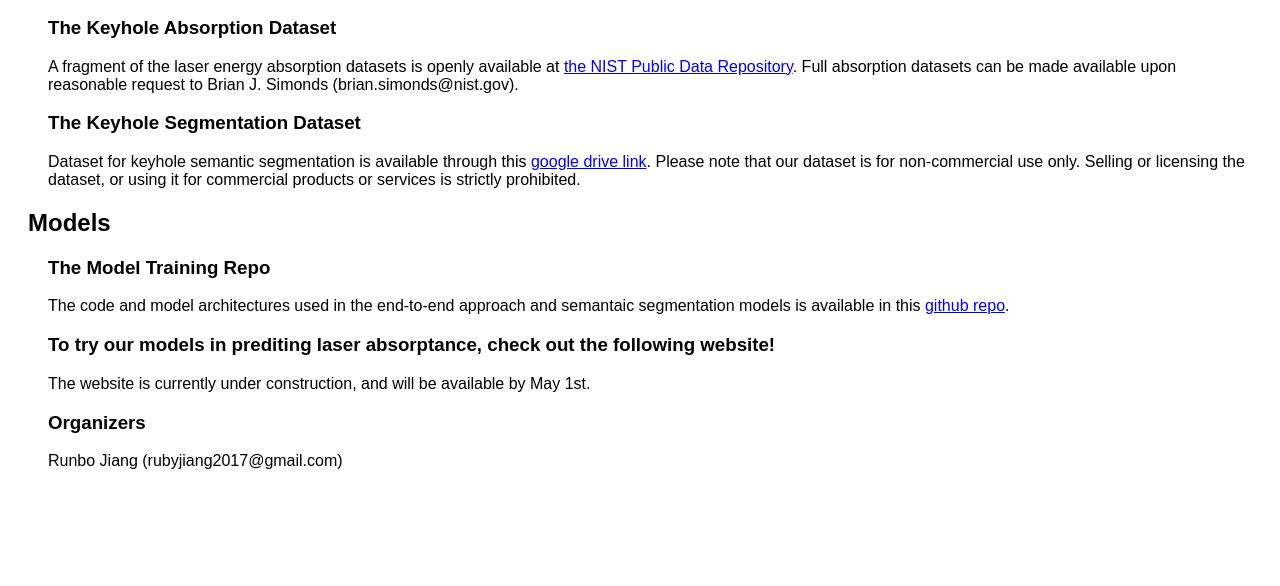
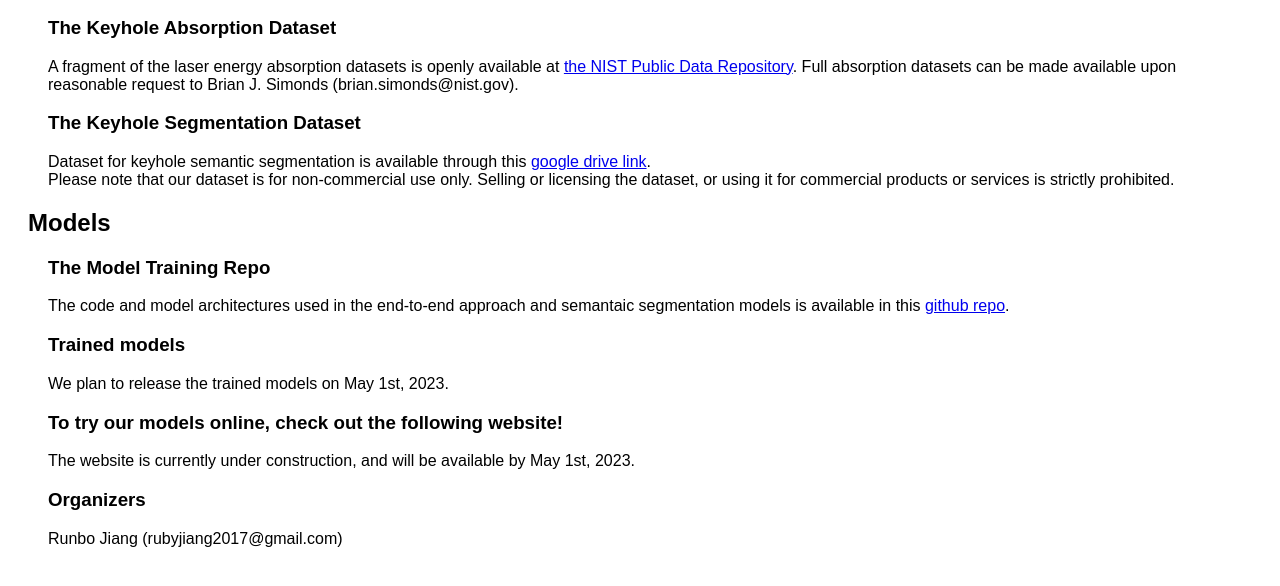
Before and after one commit to rubyjiang18/keyholeofficial, a plain HTML site: page index.html in a window 1280 px wide. Shown: the part 196-782 px from the top of the page. Drawn offline with Linux system fonts and the light colour scheme.

Commit message:
Update content

```diff
--- a/index.html
+++ b/index.html
@@ -15,15 +15,17 @@
         <p>A fragment of the laser energy absorption datasets is openly available at <a href="https://data.nist.gov/od/id/mds2-2525">the NIST Public Data Repository</a>. Full absorption datasets can be made available upon reasonable request to Brian J. Simonds (brian.simonds@nist.gov). </p>
         <h3>The Keyhole Segmentation Dataset</h3>
         <p>
-        Dataset for keyhole semantic segmentation is available through this <a href="https://drive.google.com/file/d/1scn1lq92aqQWnjsfhLXDHEULpccxze93/view?usp=sharing">google drive link</a>. Please note that our dataset is for non-commercial use only. Selling or licensing the dataset, or using it for commercial products or services is strictly prohibited.
+        Dataset for keyhole semantic segmentation is available through this <a href="https://drive.google.com/file/d/1scn1lq92aqQWnjsfhLXDHEULpccxze93/view?usp=sharing">google drive link</a>. <br>
+        Please note that our dataset is for non-commercial use only. Selling or licensing the dataset, or using it for commercial products or services is strictly prohibited.
         </p>
         <h2> Models <h2>
         <h3>The Model Training Repo</h3>
         <p> The code and model architectures used in the end-to-end approach and semantaic segmentation models is available in this <a href="https://github.com/rubyjiang18/Deep-learning-approaches-for-time-resolved-laser-absorptance-prediction">github repo</a>.
         </p>
-        <h3>To try our models in prediting laser absorptance, check out the following website!</h3>
-        <p>The website is currently under construction, and will be available by May 1st.</p>
-
+        <h3>Trained models</h3>
+        <p>We plan to release the trained models on May 1st, 2023.</p>
+        <h3>To try our models online, check out the following website!</h3>
+        <p>The website is currently under construction, and will be available by May 1st, 2023.</p>
 
         <!-- Will update citation part when the paper is published-->
         <!-- <h2>If you use our work please cite our paper!</h2>
```
